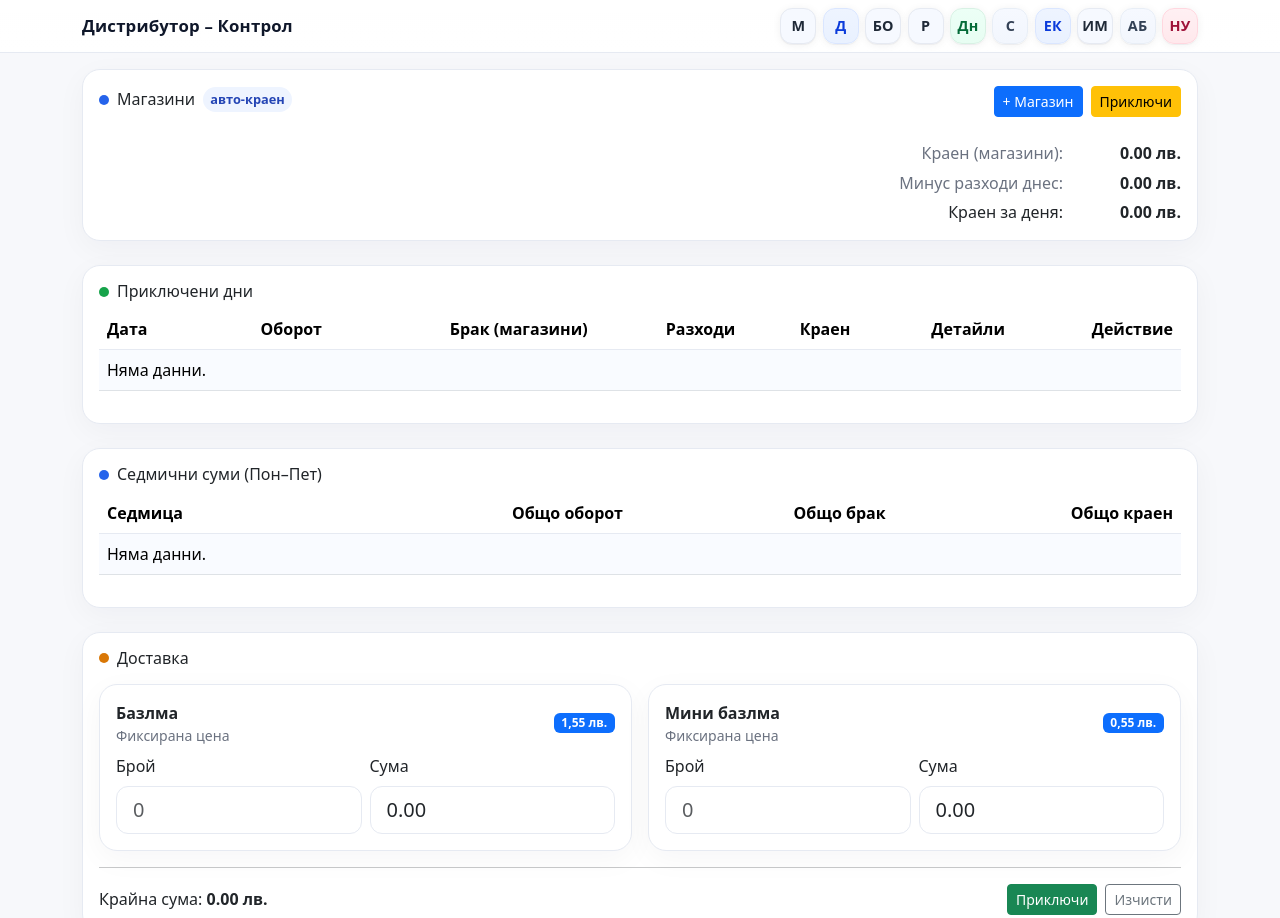
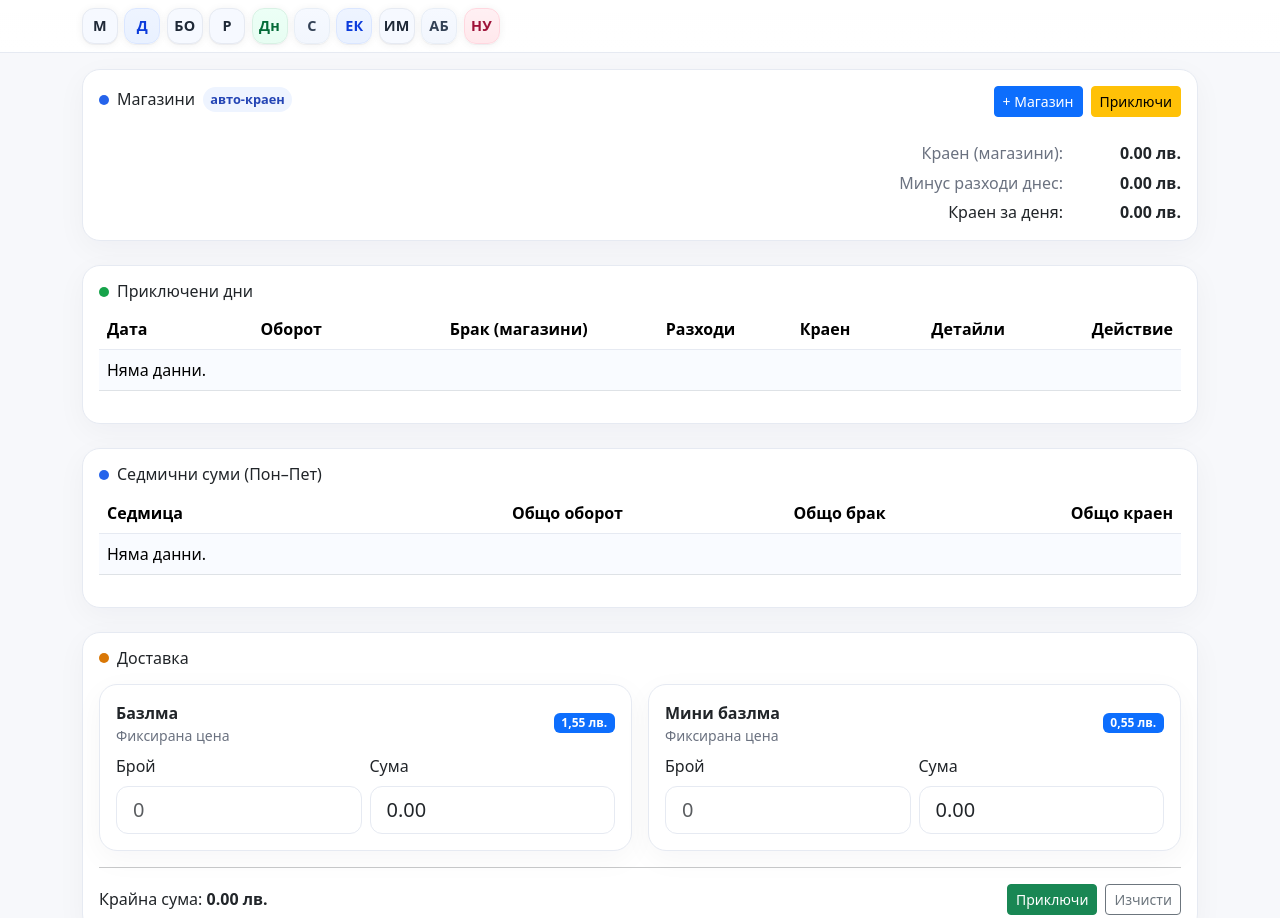
Before and after one commit to eTbeya/Workapppp, a plain HTML site: page index.html in a window 1280 px wide. Shown: the top 918 px of the page. Drawn offline with nearby package versions, Linux system fonts and the light colour scheme.

Commit message:
Update index.html

```diff
--- a/index.html
+++ b/index.html
@@ -55,7 +55,6 @@
 <body>
   <div class="app-header">
     <div class="container py-2 d-flex align-items-center justify-content-between">
-      <div class="title"><h1>Дистрибутор – Контрол</h1></div>
       <div class="toolbar">
         <button class="btn-ico" title="Магазини" aria-label="Магазини" data-scroll="#shops">М</button>
         <button class="btn-ico" title="Доставка" aria-label="Доставка" data-scroll="#delivery" data-variant="pri">Д</button>
```
